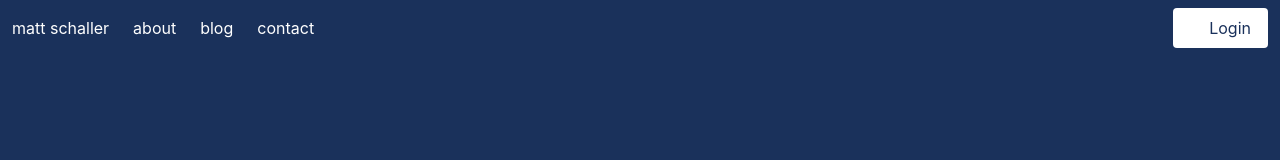
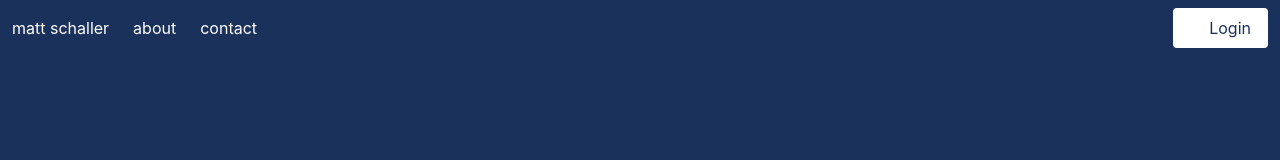
Before and after one commit to mattschaller/mattschaller.com, a Gatsby site: page / in a window 1280 px wide. Shown: the top 160 px of the page. Built offline with nearby package versions, Linux system fonts and the light colour scheme; Gatsby itself is replaced by a stand-in of ours; some packages are replaced by stand-ins of ours; some icons are missing.

Commit message:
hide blog

```diff
--- a/src/components/header.js
+++ b/src/components/header.js
@@ -40,9 +40,6 @@ function Header({title, fullsize}) {
           <Link className="navbar-item is-shadowless" to={`/about`}>
             about
           </Link>
-          <Link className="navbar-item is-shadowless" to={`/blog`}>
-            blog
-          </Link>
             <Link className="navbar-item is-shadowless" to={`/contact`}>
               contact
             </Link>
```
